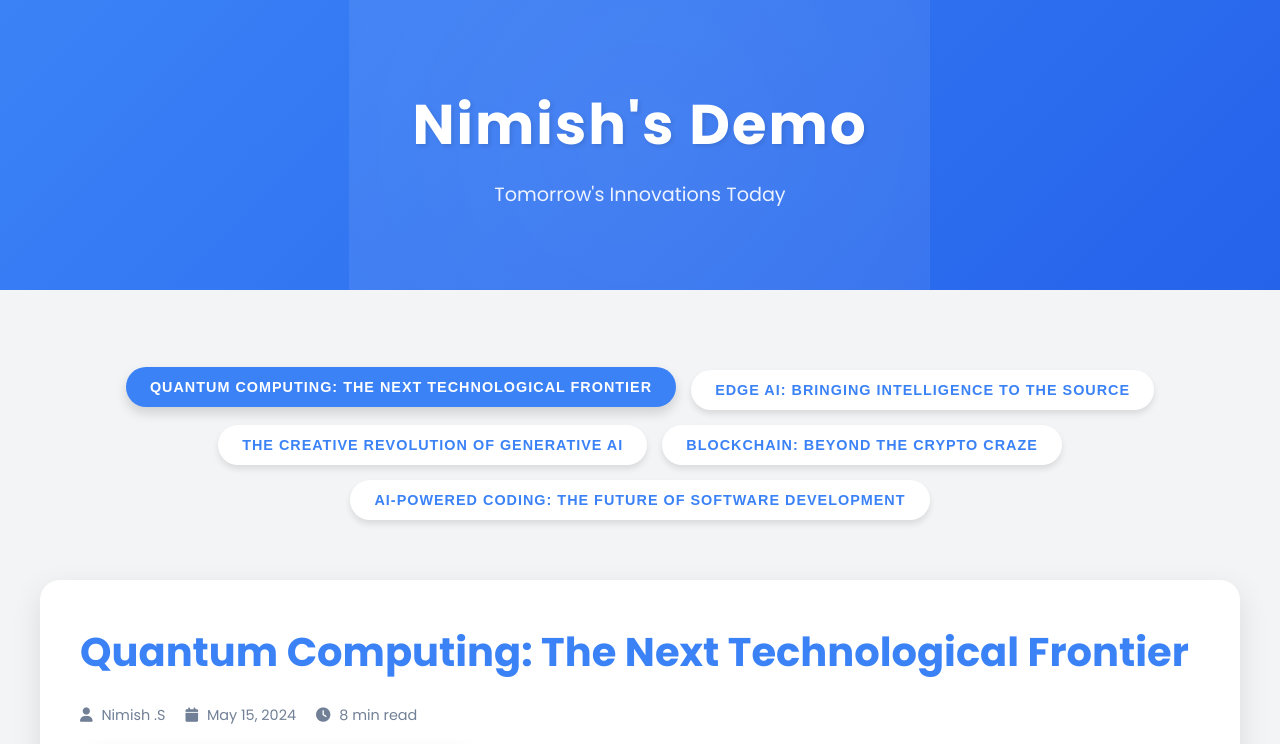
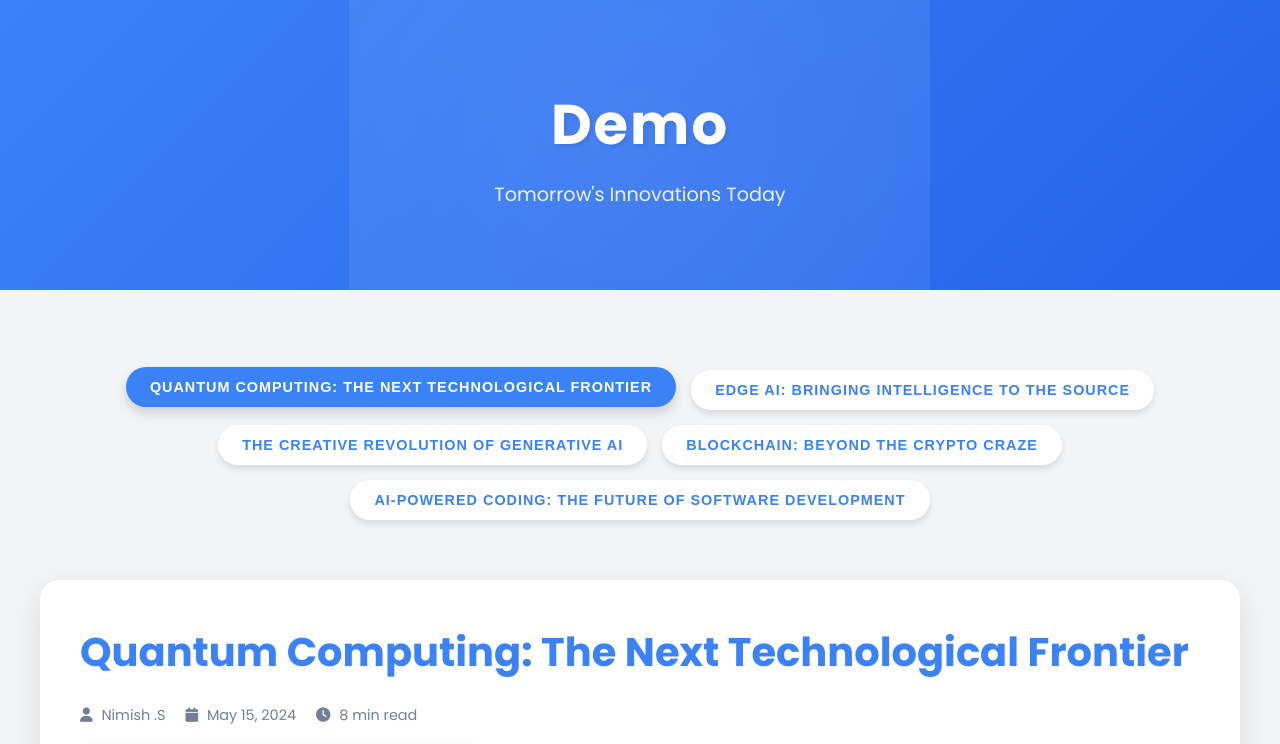
Before and after one commit to cramyy/Tech-Articles, a plain HTML site: page index.html in a window 1280 px wide. Shown: the top 744 px of the page. Drawn offline with nearby package versions, Linux system fonts and the light colour scheme; grey boxes are pictures that could not be loaded.

Commit message:
Update index.html

```diff
--- a/index.html
+++ b/index.html
@@ -4,7 +4,7 @@
 <head>
     <meta charset="UTF-8">
     <meta name="viewport" content="width=device-width, initial-scale=1.0">
-    <title>Nimish's Demo: Tomorrow's Innovations Today</title>
+    <title> Demo: Tomorrow's Innovations Today</title>
     <link href="https://cdnjs.cloudflare.com/ajax/libs/font-awesome/6.4.0/css/all.min.css" rel="stylesheet">
     <script src="https://cdnjs.cloudflare.com/ajax/libs/gsap/3.11.4/gsap.min.js"></script>
     <style>
@@ -215,7 +215,7 @@
 
 <body>
     <header>
-        <h1>Nimish's Demo</h1>
+        <h1> Demo</h1>
         <div class="subtitle">Tomorrow's Innovations Today</div>
     </header>
 
```
